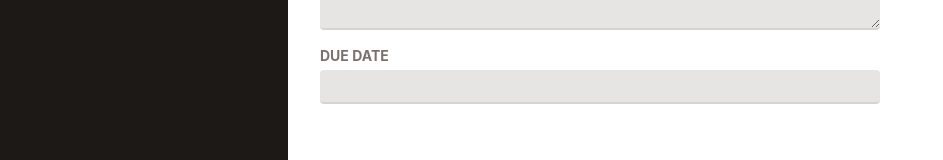
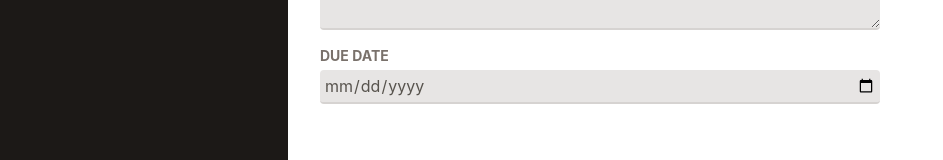
Before and after one commit to LeGiaUy/project-management-app, a React (Vite) app: page / in a window 1280 px wide. Both pictures are taken after a click on the button "+ Add Project". Shown: the part 294-454 px from the top of the page, without its empty margins (0-943 px from the left). Built offline with nearby package versions, Linux system fonts and the light colour scheme.

Commit message:
feat: collecting User Inputs with Refs in NewProject Component

```diff
--- a/src/App.jsx
+++ b/src/App.jsx
@@ -18,10 +18,26 @@
     });
   }
 
+  function handleAddProject(projectData) {
+    const newProject = {
+      ...projectData,
+      id: Math.random(),
+    };
+
+    setProjectState((prev) => {
+      return {
+        ...prev,
+        projects: [...prev.projects, newProject],
+      };
+    });
+  }
+
+  console.log(projectState);
+
   let content;
 
   if (projectState.selectedProjectId === null) {
-    content = <NewProject />;
+    content = <NewProject onAdd={handleAddProject} />;
   } else if (projectState.selectedProjectId === undefined) {
     content = <NoProjectSelected onStartAddProject={handleStartAddProject} />;
   }
--- a/src/components/NewProject.jsx
+++ b/src/components/NewProject.jsx
@@ -1,6 +1,24 @@
 import Input from "./Input.jsx";
+import { useRef } from "react";
 
-export default function NewProject() {
+export default function NewProject({ onAdd }) {
+  const title = useRef();
+  const description = useRef();
+  const dueDate = useRef();
+
+  function handleSave() {
+    const enteredTitle = title.current.value;
+    const enterdDescription = description.current.value;
+    const enteredDueDate = dueDate.current.value;
+
+    // validation ...
+    onAdd({
+      title: enteredTitle,
+      description: enterdDescription,
+      dueDate: enteredDueDate,
+    });
+  }
+
   return (
     <div className="w-140 mt-16">
       <menu className="flex items-center justify-end gap-4 my-4">
@@ -10,13 +28,13 @@
           </button>
         </li>
         <li className="px-6 py-2 rounded-md bg-stone-800 text-stone-50 hover:bg-stone-950">
-          <button>Save</button>
+          <button onClick={handleSave}>Save</button>
         </li>
       </menu>
       <div>
-        <Input label="Title" />
-        <Input label="Description" textarea />
-        <Input label="Due Date" />
+        <Input type="text" ref={title} label="Title" />
+        <Input ref={description} label="Description" textarea />
+        <Input type="date" ref={dueDate} label="Due Date" />
       </div>
     </div>
   );
```
